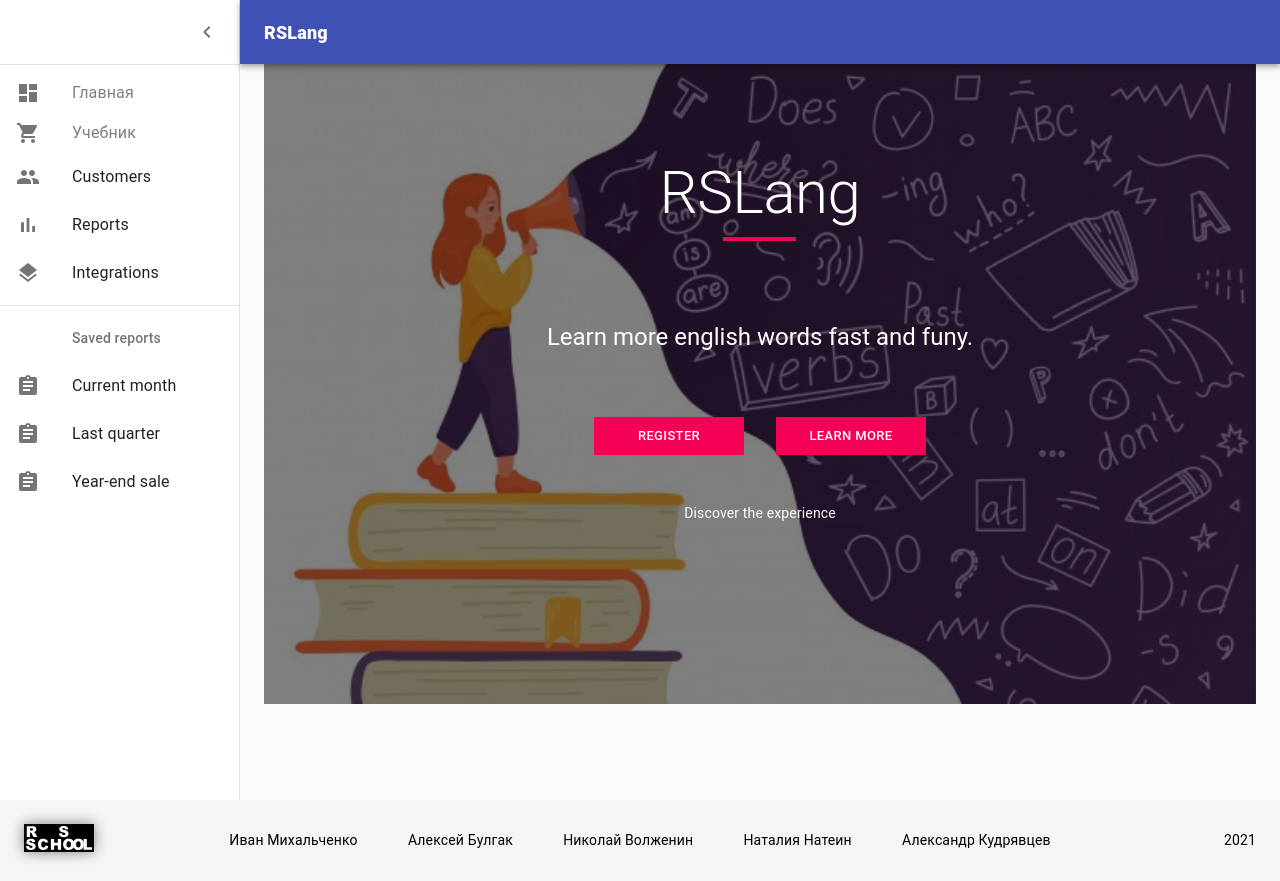
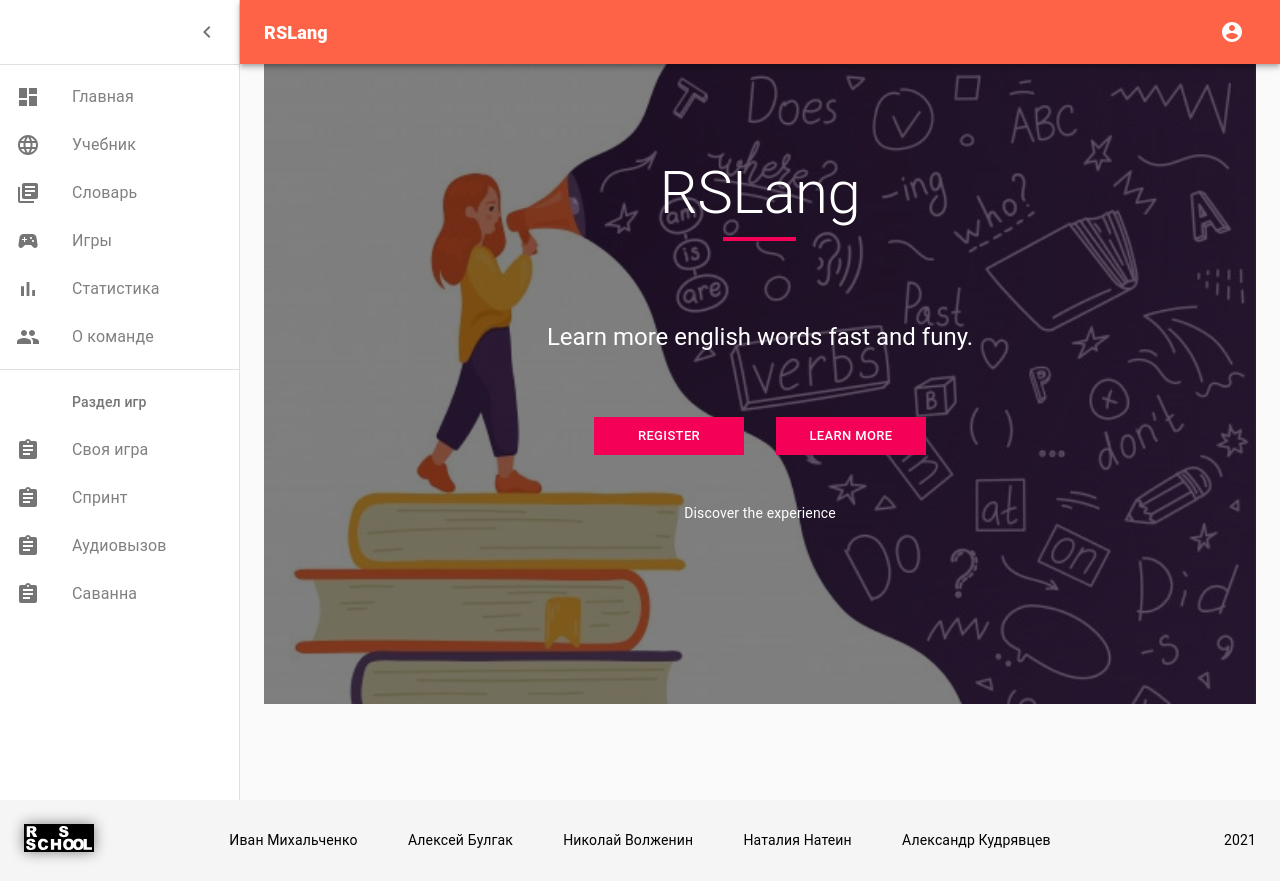
Before and after one commit to natein/rslang, a React (Create React App) app: page / in a window 1280 px wide. Built offline with nearby package versions, Linux system fonts and the light colour scheme.

Commit message:
feat: some new style and login icon

```diff
--- a/src/components/Dashboard/Dashboard.jsx
+++ b/src/components/Dashboard/Dashboard.jsx
@@ -20,12 +20,15 @@ import { mainListItems, secondaryListItems } from './listItems';
 import { BrowserRouter, Route, Switch } from 'react-router-dom';
 import HomePage from '../HomePage/HomePage';
 import EbookPage from '../../pages/EbookPage';
+import TransitionsModal from './UserIcon';
 
 const drawerWidth = 240;
 
 const useStyles = makeStyles((theme) => ({
     toolbar: {
         paddingRight: 24, // keep right padding when drawer closed
+        justifyContent: 'space-between',
+        backgroundColor: 'tomato',
     },
     toolbarIcon: {
         display: 'flex',
@@ -112,6 +115,7 @@ export default function Dashboard() {
                                 RSLang
                             </Link>
                         </Typography>
+                        <TransitionsModal />
                         {/* <IconButton color="inherit">
                             <Badge badgeContent={4} color="secondary">
                                 <NotificationsIcon />
@@ -145,6 +149,9 @@ export default function Dashboard() {
                         height: '100vh',
                         overflow: 'auto',
                     }}
+                    style={{
+                        margin: '0 auto',
+                    }}
                 >
                     <div className={classes.appBarSpacer} />
                     <Container maxWidth="lg" sx={{ mt: 4, mb: 4 }}>
--- /dev/null
+++ b/src/components/Dashboard/UserIcon.jsx
@@ -0,0 +1,72 @@
+import React from 'react';
+
+import { makeStyles } from '@material-ui/core/styles';
+
+import { IconButton } from '@material-ui/core';
+import ExitToAppIcon from '@material-ui/icons/ExitToApp';
+import AccountCircleIcon from '@material-ui/icons/AccountCircle';
+// import { connect } from 'react-redux';
+// import * as userActions from '../../actions/userActions';
+import { useHistory } from 'react-router';
+import PropTypes from 'prop-types';
+
+const useStyles = makeStyles((theme) => ({
+    loginBtn: {
+        marginLeft: '10px',
+        color: 'white',
+    },
+    avatar: {
+        width: '2rem',
+        height: '2rem',
+        borderRadius: '50%',
+    }
+}));
+
+const Avatar = ({ src }) => {
+    const classes = useStyles();
+    return <img src={src} alt="avatar" className={classes.avatar}/>;
+};
+
+function UserIcon({ user, onLogout }) {
+    const classes = useStyles();
+    const history = useHistory();
+
+    const onClick = () => {
+        if (user) {
+            onLogout();
+        } else {
+            history.push('/login');
+        }
+    };
+
+    return (
+        <>
+            <IconButton className={classes.loginBtn} onClick={onClick}>
+                {!user && <AccountCircleIcon />}
+                {user && !user.logo && <ExitToAppIcon />}
+                {user && user.logo && <Avatar src={user.logo} />}
+            </IconButton>
+        </>
+    );
+}
+
+UserIcon.propTypes = {
+    user: PropTypes.shape({
+        username: PropTypes.string.isRequired,
+        password: PropTypes.string.isRequired,
+        logo: PropTypes.string
+    }),
+    onLogout: PropTypes.func.isRequired
+};
+
+// const mapStateToProps = (state) => ({
+//     user: state.user,
+// });
+
+// const mapDispatchToProps = (dispatch) => ({
+//     onLogout: () => dispatch(userActions.onLogout()),
+// });
+
+// export default connect(mapStateToProps, mapDispatchToProps)(UserIcon);
+
+export default UserIcon;
--- a/src/components/Dashboard/listItems.jsx
+++ b/src/components/Dashboard/listItems.jsx
@@ -6,10 +6,11 @@ import ListItemIcon from '@material-ui/core/ListItemIcon';
 import ListItemText from '@material-ui/core/ListItemText';
 import ListSubheader from '@material-ui/core/ListSubheader';
 import DashboardIcon from '@material-ui/icons/Dashboard';
-import ShoppingCartIcon from '@material-ui/icons/ShoppingCart';
+import LanguageIcon from '@material-ui/icons/Language';
 import PeopleIcon from '@material-ui/icons/People';
+import LibraryBooksIcon from '@material-ui/icons/LibraryBooks';
 import BarChartIcon from '@material-ui/icons/BarChart';
-import LayersIcon from '@material-ui/icons/Layers';
+import SportsEsportsIcon from '@material-ui/icons/SportsEsports';
 import AssignmentIcon from '@material-ui/icons/Assignment';
 
 const link = {
@@ -21,63 +22,91 @@ const link = {
 
 export const mainListItems = (
     <div>
+        <Link to="/" style={link}>
             <ListItem button>
                 <ListItemIcon>
                     <DashboardIcon />
                 </ListItemIcon>
-            <Link to="/" style={link}>
-                Главная
+                <ListItemText primary="Главная" />
+            </ListItem>
         </Link>
-        </ListItem>
+        <Link to="/ebook" style={link}>
             <ListItem button>
                 <ListItemIcon>
-                <ShoppingCartIcon />
+                    <LanguageIcon />
                 </ListItemIcon>
-            <Link to="/ebook" style={link}>
-                Учебник
+                <ListItemText primary="Учебник" />
+            </ListItem>
         </Link>
+        <Link to="/" style={link}>
+            <ListItem button>
+                <ListItemIcon>
+                    <LibraryBooksIcon />
+                </ListItemIcon>
+                <ListItemText primary="Словарь" />
             </ListItem>
+        </Link>
+        <Link to="/" style={link}>
+            <ListItem button>
+                <ListItemIcon>
+                    <SportsEsportsIcon />
+                </ListItemIcon>
+                <ListItemText primary="Игры" />
+            </ListItem>
+        </Link>
+        <Link to="/" style={link}>
+            <ListItem button>
+                <ListItemIcon>
+                    <BarChartIcon />
+                </ListItemIcon>
+                <ListItemText primary="Статистика" />
+            </ListItem>
+        </Link>
+        <Link to="/" style={link}>
             <ListItem button>
                 <ListItemIcon>
                     <PeopleIcon />
                 </ListItemIcon>
-            <ListItemText primary="Customers" />
+                <ListItemText primary="О команде" />
             </ListItem>
-        <ListItem button>
-            <ListItemIcon>
-                <BarChartIcon />
-            </ListItemIcon>
-            <ListItemText primary="Reports" />
-        </ListItem>
-        <ListItem button>
-            <ListItemIcon>
-                <LayersIcon />
-            </ListItemIcon>
-            <ListItemText primary="Integrations" />
-        </ListItem>
+        </Link>
     </div>
 );
 
 export const secondaryListItems = (
     <div>
-        <ListSubheader inset>Saved reports</ListSubheader>
+        <ListSubheader inset>Раздел игр</ListSubheader>
+        <Link to="/" style={link}>
             <ListItem button>
                 <ListItemIcon>
                     <AssignmentIcon />
                 </ListItemIcon>
-            <ListItemText primary="Current month" />
+                <ListItemText primary="Своя игра" />
             </ListItem>
+        </Link>
+        <Link to="/" style={link}>
             <ListItem button>
                 <ListItemIcon>
                     <AssignmentIcon />
                 </ListItemIcon>
-            <ListItemText primary="Last quarter" />
+                <ListItemText primary="Спринт" />
             </ListItem>
+        </Link>
+        <Link to="/" style={link}>
             <ListItem button>
                 <ListItemIcon>
                     <AssignmentIcon />
                 </ListItemIcon>
-            <ListItemText primary="Year-end sale" />
+                <ListItemText primary="Аудиовызов" />
             </ListItem>
+        </Link>
+        <Link to="/" style={link}>
+            <ListItem button>
+                <ListItemIcon>
+                    <AssignmentIcon />
+                </ListItemIcon>
+                <ListItemText primary="Саванна" />
+            </ListItem>
+        </Link>
     </div>
 );
--- a/src/components/Footer/index.jsx
+++ b/src/components/Footer/index.jsx
@@ -10,6 +10,7 @@ const useStyles = makeStyles((theme) => ({
         backgroundColor: 'whitesmoke',
         color: 'black',
         padding: theme.spacing(3, 0),
+        marginTop: 'auto',
     },
     footerContainer: {
         justifyContent: 'center',
```
Lines whose indentation alone changed are shown as unchanged.
